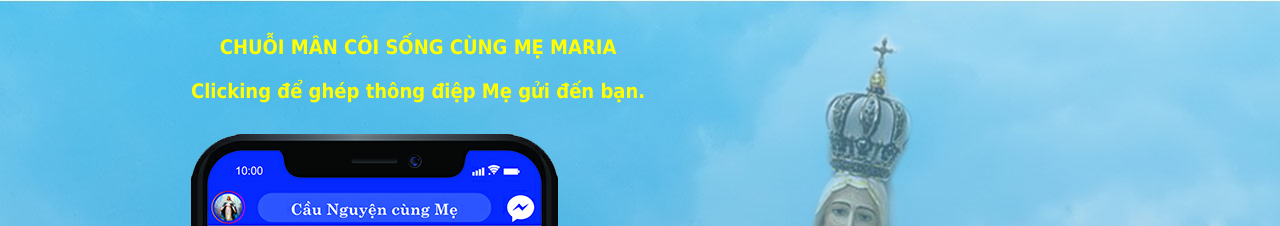
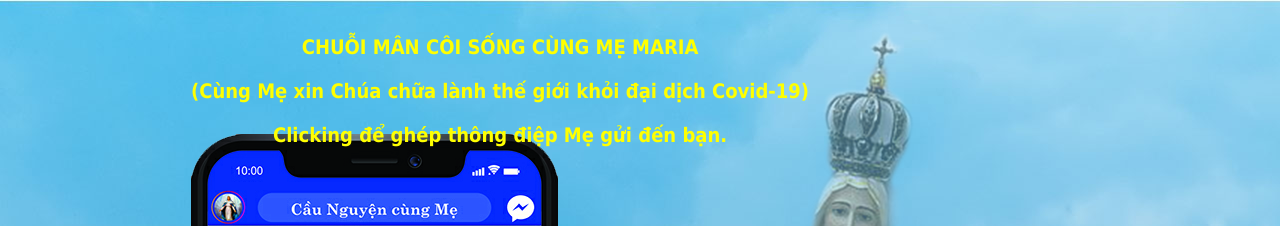
Before and after one commit to TeresaTranNgoc/Game_RutChuoiManCoi, a plain HTML site: page index.html in a window 1280 px wide. Shown: the top 226 px of the page. Drawn offline with Linux system fonts and the light colour scheme.

Commit message:
Update index.html

```diff
--- a/index.html
+++ b/index.html
@@ -9,6 +9,7 @@
 <header id="top">
     <div class="center">
         <p>CHUỖI MÂN CÔI SỐNG CÙNG MẸ MARIA</p>
+        <p>(Cùng Mẹ xin Chúa chữa lành thế giới khỏi đại dịch Covid-19)</p>
         <p>Clicking để ghép thông điệp Mẹ gửi đến bạn.</p>
     </div>
 </header>
```
